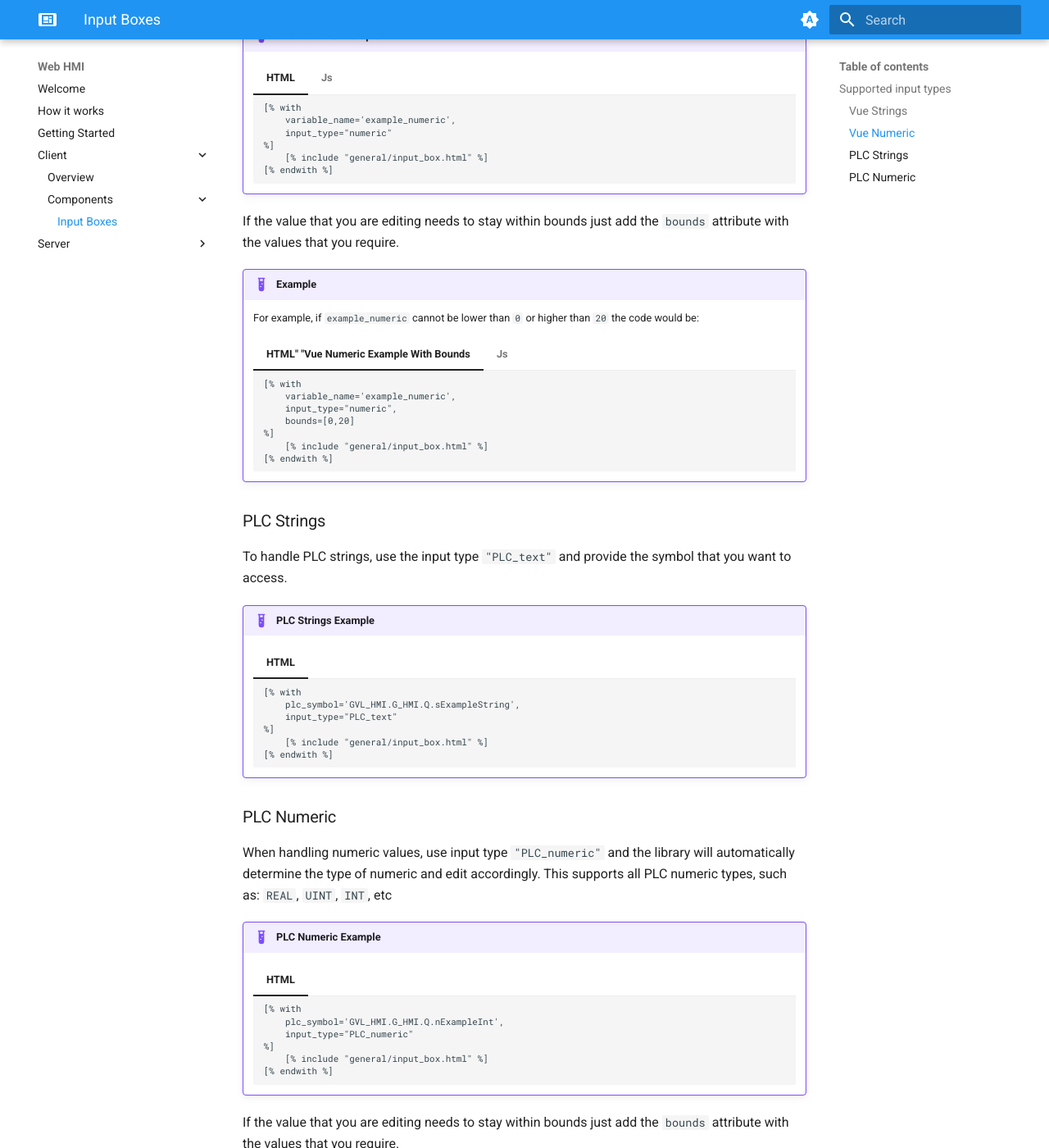
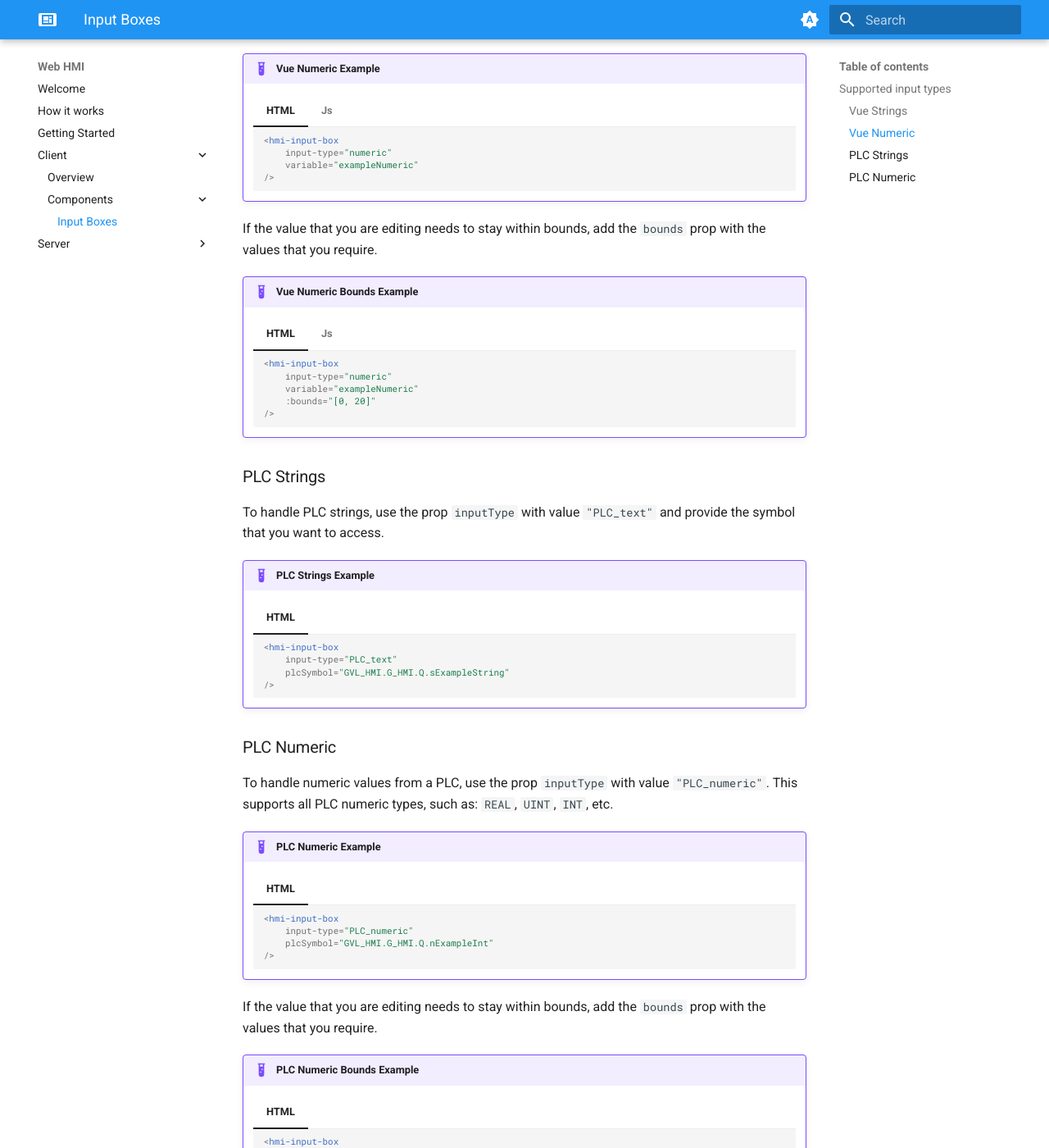
Before and after one commit to Thorn-Contractors/Web-HMI-Docs, an MkDocs documentation site: the page built from docs/client/components/input_box.md, in a window 1280 px wide and 1400 px high, scrolled down 1174 px. Shown: the whole window at 82% size. Built offline with MkDocs 1.6.1 and Material for MkDocs 9.7.7, drawn with Linux system fonts in a browser that asks for light colours; some of the changed text lies outside the part shown.

Commit message:
Dity: commit

````diff
--- a/docs/client/components/input_box.md
+++ b/docs/client/components/input_box.md
@@ -1,41 +1,39 @@
-# Input Boxes
+```
+# HmiInputBox Component
 
-The built in input box component uses the provided onscreen keyboard to accept user entry for a verity of different use cases.
+The built-in HmiInputBox Vue component provides a customizable input box that supports different use cases including string and numeric inputs.
 
-
-It can be included with Jinja using the following path:
+You can use this component in your Vue template as follows:
 
 ```html
-"general/input_box.html"
+<hmi-input-box/>
 ```
 
-With the following parameters:
+Below are the prop details:
 
-| Parameter          | Description                    | Required  | Default        |
-| :---:              | :---:                          | :---:     |                |
-| ```plc_symbol```   | The PLC symbol address         | ✅        | N/A            |
-| ```variable_name```| The Vue.js variable name       | ✅        | N/A            |
-| ```input_type```   | The type of variable to change | ✅        | N/A            |
-| ```bounds```       | The PLC symbol address         | ❌        | ```Null```     |
-
+| Prop              | Description                    | Required  | Default        |
+| :---:             | :---:                          | :---:     |                |
+| ```inputType```   | The type of input to accept    | ✅        | ```"text"```   |
+| ```variable```    | The Vue.js variable name       | ❌        | ```""```       |
+| ```plcSymbol```   | The PLC symbol address         | ❌        | ```""```       |
+| ```bounds```      | Bounds for numeric input       | ❌        | ```undefined```|
+| ```decimalPlaces```| Number of decimal places for the numeric input | ❌ | ```undefined``` |
 
 ## Supported input types
 
 ### Vue Strings
 
-To edit javascript strings within the Vue.js app object, use the input type ```"text"``` and provide the variable that you want to access.
+To edit JavaScript strings within the Vue.js app object, use the prop `inputType` with value `"text"` and provide the variable that you want to access.
 
 
 !!! example "Vue Strings Example"
     === "HTML"
 
         ``` html
-        [% with
-            variable_name='example_string',
-            input_type="text"
-        %]
-            [% include "general/input_box.html" %]
-        [% endwith %]
+        <hmi-input-box
+            input-type="text"
+            variable="exampleString"
+        />
         ```
 
     === "Js"
@@ -48,49 +46,19 @@
         }
         ```
 
-
 ### Vue Numeric
 
-To edit javascript numerical values within the Vue.js app object, use the input type ```"numeric"``` and provide the variable that you want to access.
+To edit JavaScript numerical values within the Vue.js app object, use the prop `inputType` with value `"numeric"` and provide the variable that you want to access.
 
 
 !!! example "Vue Numeric Example"
     === "HTML"
 
         ``` html
-        [% with
-            variable_name='example_numeric',
-            input_type="numeric"
-        %]
-            [% include "general/input_box.html" %]
-        [% endwith %]
-        ```
-
-    === "Js "
-
-        ```js
-        var hmi_data = {
-            data: {
-                example_numeric: 12.3
-            }
-        }
-        ```
-
-If the value that you are editing needs to stay within bounds just add the ```bounds``` attribute with the values that you require.
-
-!!! example
-    For example, if ```example_numeric``` cannot be lower than ```0``` or higher than ```20``` the code would be:
-
-    === "HTML" "Vue Numeric Example With Bounds"
-
-        ```HTML
-        [% with
-            variable_name='example_numeric',
-            input_type="numeric",
-            bounds=[0,20]
-        %]
-            [% include "general/input_box.html" %]
-        [% endwith %]
+        <hmi-input-box
+            input-type="numeric"
+            variable="exampleNumeric"
+        />
         ```
 
     === "Js"
@@ -98,7 +66,31 @@
         ```js
         var hmi_data = {
             data: {
-                example_numeric: 11
+                exampleNumeric: 12.3
+            }
+        }
+        ```
+
+If the value that you are editing needs to stay within bounds, add the `bounds` prop with the values that you require.
+
+
+!!! example "Vue Numeric Bounds Example"
+    === "HTML"
+
+        ``` html
+        <hmi-input-box
+            input-type="numeric"
+            variable="exampleNumeric"
+            :bounds="[0, 20]"
+        />
+        ```
+
+    === "Js"
+
+        ```js
+        var hmi_data = {
+            data: {
+                exampleNumeric: 11
             }
         }
         ```
@@ -106,49 +98,43 @@
 
 ### PLC Strings
 
-To handle PLC strings, use the input type ```"PLC_text"``` and provide the symbol that you want to access.
+To handle PLC strings, use the prop `inputType` with value `"PLC_text"` and provide the symbol that you want to access.
+
 
 !!! example "PLC Strings Example"
     === "HTML"
-        ```html
-        [% with
-            plc_symbol='GVL_HMI.G_HMI.Q.sExampleString',
-            input_type="PLC_text"
-        %]
-            [% include "general/input_box.html" %]
-        [% endwith %]
+
+        ``` html
+        <hmi-input-box
+            input-type="PLC_text"
+            plcSymbol="GVL_HMI.G_HMI.Q.sExampleString"
+        />
         ```
-
 
 ### PLC Numeric
 
-When handling numeric values, use input type ```"PLC_numeric"``` and the library will automatically determine the type of numeric and edit accordingly. This supports all PLC numeric types, such as: ```REAL```, ```UINT```, ```INT```, etc
+To handle numeric values from a PLC, use the prop `inputType` with value `"PLC_numeric"`. This supports all PLC numeric types, such as: `REAL`, `UINT`, `INT`, etc.
 
 !!! example "PLC Numeric Example"
     === "HTML"
-        ```html
-        [% with
-            plc_symbol='GVL_HMI.G_HMI.Q.nExampleInt',
-            input_type="PLC_numeric"
-        %]
-            [% include "general/input_box.html" %]
-        [% endwith %]
+
+        ``` html
+        <hmi-input-box
+            input-type="PLC_numeric"
+            plcSymbol="GVL_HMI.G_HMI.Q.nExampleInt"
+        />
         ```
 
-
-If the value that you are editing needs to stay within bounds just add the ```bounds``` attribute with the values that you require.
+If the value that you are editing needs to stay within bounds, add the `bounds` prop with the values that you require.
 
 
-!!! example "Plc Numeric Example With Bounds"
-    For example, if ```nExampleInt``` cannot be lower than ```0``` or higher than ```20``` the code would be:
+!!! example "PLC Numeric Bounds Example"
+    === "HTML"
 
-    === "HTML"
-        ```HTML
-        [% with
-            plc_symbol='GVL_HMI.G_HMI.Q.nExampleInt',
-            input_type="PLC_numeric",
-            bounds=[0,20]
-        %]
-            [% include "general/input_box.html" %]
-        [% endwith %]
+        ``` html
+        <hmi-input-box
+            input-type="PLC_numeric"
+            plcSymbol="GVL_HMI.G_HMI.Q.nExampleInt"
+            :bounds="[0, 20]"
+        />
         ```
````
